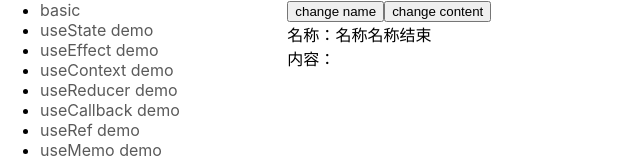
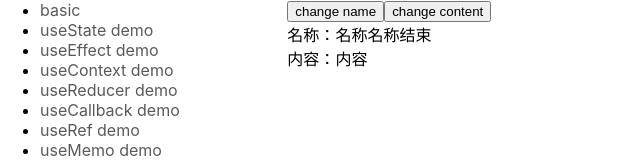
Before and after one commit to wuhuaranran/react-hooks-demo, a React (Create React App) app: page /memo in a window 1280 px wide. Shown: the top 160 px of the page, without its empty margins (0-640 px from the left). Built offline with nearby package versions, Linux system fonts and the light colour scheme.

Commit message:
fix warning

```diff
--- a/src/components/menu/index.tsx
+++ b/src/components/menu/index.tsx
@@ -1,4 +1,4 @@
-import React, { useState } from "react";
+import React from "react";
 import { Link } from "react-router-dom";
 import "./index.css";
 
--- a/src/pages/useMemo/index.tsx
+++ b/src/pages/useMemo/index.tsx
@@ -25,7 +25,7 @@ function MemoDemo() {
         <>
             <button onClick={() => setName(c => c + ' -1 ')}>change name</button>
             <button onClick={() => setContent(c => c + " 内容 ")}>change content</button>
-            <Child name={name}>{content}</Child>
+            <Child name={name} content={content}></Child>
         </>
     )
 }
--- a/src/pages/useReducer/index.tsx
+++ b/src/pages/useReducer/index.tsx
@@ -1,4 +1,4 @@
-import React, { useReducer, useState, useEffect } from "react";
+import React, { useReducer } from "react";
 
 interface IState {
     count: number;
@@ -27,14 +27,7 @@ const reducer = (state: IState, action: any) => {
 
 const useReducerDemo = () => {
     const [state, dispatch] = useReducer(reducer, initialCount, init);
-    const [num, setNum] = useState(0);
 
-
-    useEffect(() => {
-        if (state.count === 103) {
-            setNum(103);
-        }
-    }, [state])
     return (
         <div>
             <div>Count: {state.count}</div>
--- a/src/pages/useRef/index.tsx
+++ b/src/pages/useRef/index.tsx
@@ -18,7 +18,7 @@ const useRefDemo = () => {
     useEffect(() => {
         console.log('time', time);
         renderFirst.current = false;
-    }, [])
+    }, [time])
     console.log(renderFirst);
     return (
         <>
--- a/src/pages/useState/index.tsx
+++ b/src/pages/useState/index.tsx
@@ -1,4 +1,4 @@
-import React, { useState, useEffect, useDebugValue } from "react";
+import React, { useState, useEffect } from "react";
 
 const StateDemo = () => {
     const [count, setCount] = useState(2);
@@ -34,7 +34,6 @@ const StateDemo = () => {
         // })
     }
     console.log('render');
-    // useDebugValue("my debug text");
     return (
         <div style={{ height: "110vh" }}>
             <p>You clicked {count} times</p>
```
